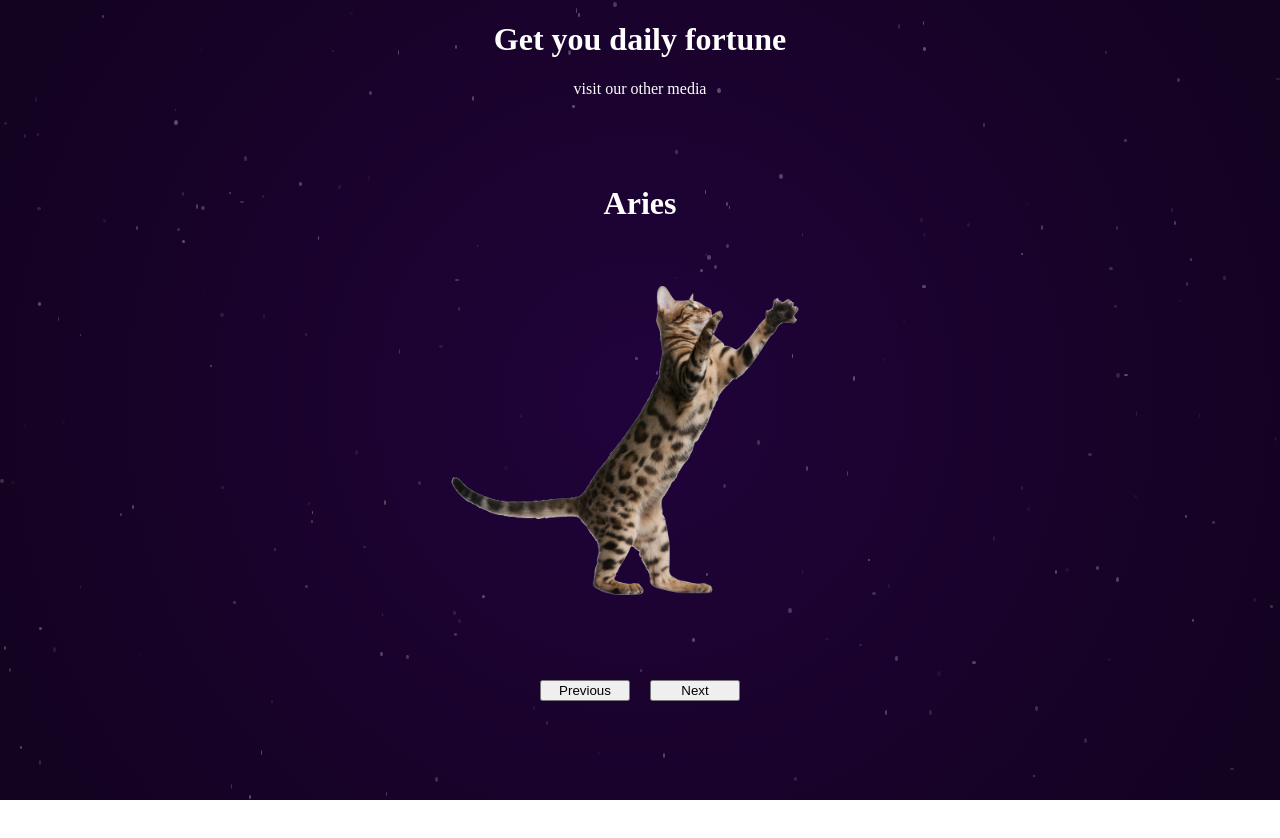
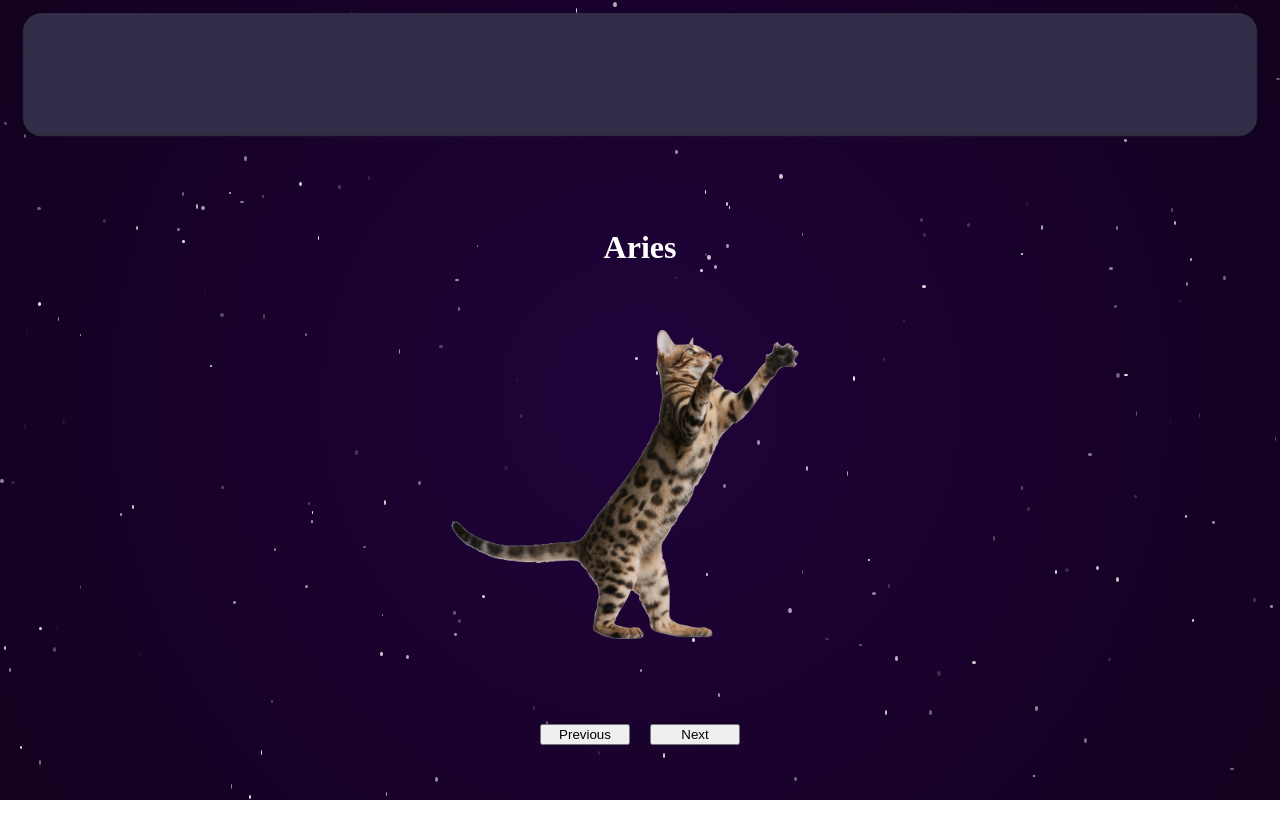
Before and after one commit to Delgaron/astrology-website, a React (Create React App) app: page / in a window 1280 px wide. Shown: the top 838 px of the page. Built offline with nearby package versions, Linux system fonts and the light colour scheme.

Commit message:
added navigation bar, at the moment it has nothing

```diff
--- a/src/App.css
+++ b/src/App.css
@@ -24,6 +24,24 @@
   color: white;
 }
 
+.header {
+  display: flex;
+  justify-content: center;
+  align-items: center;
+  height: 150px; /* Adjust height as needed */
+  position: relative;
+
+}
+
+.centered-image {
+  max-width: 100%;
+  max-height: 100%;
+  position: absolute;
+  top: 0;
+  left: 50%;
+  transform: translateX(-50%);
+}
+
 .App-link {
   color: #61dafb;
 }
--- a/src/App.js
+++ b/src/App.js
@@ -9,8 +9,9 @@ const App = () => {
     <div className="app">
       <StarryNight />
       <div className="content" style={{ textAlign: 'center', color: 'white'}}>
-        <h1>Get you daily fortune</h1>
-        <p>visit our other media</p>
+        <header className="header">
+          <img src="MAIN_TAB.png" alt="Logo" className="centered-image" />
+        </header>
         <ZodiacPicker />
         <div style={{ height: '200vh' }}></div>
       </div>
```
Also changed, not shown: public/MAIN_TAB.png (added).
